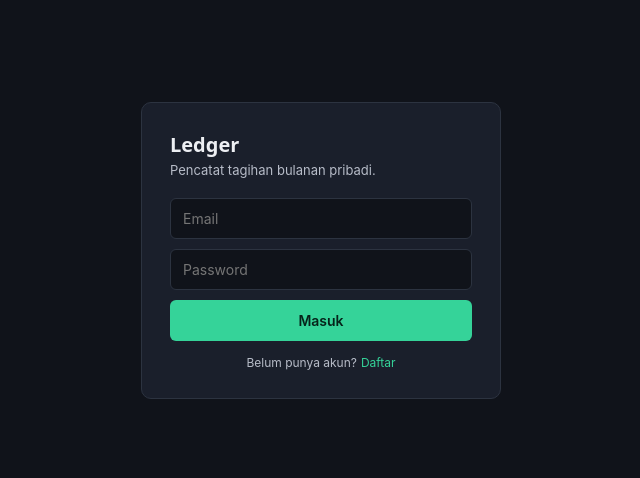
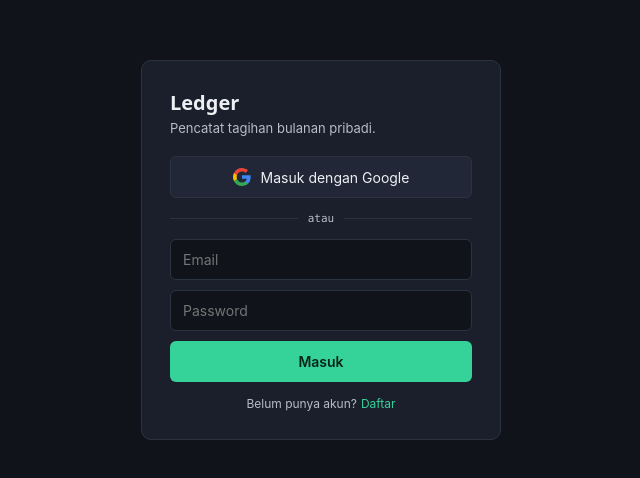
Before and after one commit to rizkytm/billing-tracker, a Vue app: page / in a window 1280 px wide. Shown: the part 150-628 px from the top of the page, without its empty margins (319-959 px from the left). Built offline with nearby package versions, Linux system fonts and the light colour scheme; no server answers.

Commit message:
feat: add Google OAuth sign-in alongside email auth

```diff
--- a/src/style.css
+++ b/src/style.css
@@ -601,3 +601,34 @@ input, select {
   font-size: 12px;
   margin-bottom: 10px;
 }
+.google-btn {
+  width: 100%;
+  display: flex;
+  align-items: center;
+  justify-content: center;
+  gap: 10px;
+  background: var(--panel-raised);
+  border: 1px solid var(--line);
+  color: var(--paper);
+  border-radius: 6px;
+  padding: 11px 12px;
+  font-size: 14px;
+  margin-bottom: 4px;
+}
+.google-btn:hover { border-color: var(--paper-dim); }
+.auth-divider {
+  display: flex;
+  align-items: center;
+  gap: 10px;
+  margin: 14px 0;
+  font-size: 11px;
+  color: var(--paper-dim);
+  font-family: var(--mono);
+}
+.auth-divider::before,
+.auth-divider::after {
+  content: '';
+  flex: 1;
+  height: 1px;
+  background: var(--line);
+}
--- a/src/views/Login.vue
+++ b/src/views/Login.vue
@@ -2,7 +2,7 @@
 import { ref } from 'vue'
 import { useLedger } from '../lib/useLedger'
 
-const { state, signIn, signUp } = useLedger()
+const { state, signIn, signUp, signInWithGoogle } = useLedger()
 
 const email = ref('')
 const password = ref('')
@@ -32,6 +32,18 @@ async function submit() {
       <div v-if="state.error" class="auth-error">{{ state.error }}</div>
       <div v-if="notice" class="auth-error" style="color: var(--good)">{{ notice }}</div>
 
+      <button class="google-btn" @click="signInWithGoogle" :disabled="busy">
+        <svg width="18" height="18" viewBox="0 0 18 18" xmlns="http://www.w3.org/2000/svg">
+          <path d="M17.64 9.2c0-.637-.057-1.251-.164-1.84H9v3.481h4.844c-.209 1.125-.843 2.078-1.796 2.717v2.258h2.908c1.702-1.567 2.684-3.875 2.684-6.615z" fill="#4285F4"/>
+          <path d="M9 18c2.43 0 4.467-.806 5.956-2.184l-2.908-2.258c-.806.54-1.837.86-3.048.86-2.344 0-4.328-1.584-5.036-3.711H.957v2.332A8.997 8.997 0 0 0 9 18z" fill="#34A853"/>
+          <path d="M3.964 10.707A5.41 5.41 0 0 1 3.682 9c0-.593.102-1.17.282-1.707V4.961H.957A8.996 8.996 0 0 0 0 9c0 1.452.348 2.827.957 4.039l3.007-2.332z" fill="#FBBC05"/>
+          <path d="M9 3.58c1.321 0 2.508.454 3.44 1.345l2.582-2.58C13.463.891 11.426 0 9 0A8.997 8.997 0 0 0 .957 4.961L3.964 7.293C4.672 5.166 6.656 3.58 9 3.58z" fill="#EA4335"/>
+        </svg>
+        Masuk dengan Google
+      </button>
+
+      <div class="auth-divider"><span>atau</span></div>
+
       <form @submit.prevent="submit">
         <input v-model="email" type="email" placeholder="Email" required autocomplete="email" />
         <input v-model="password" type="password" placeholder="Password" required autocomplete="current-password" />
```
Also changed, not shown: src/lib/useLedger.js.
